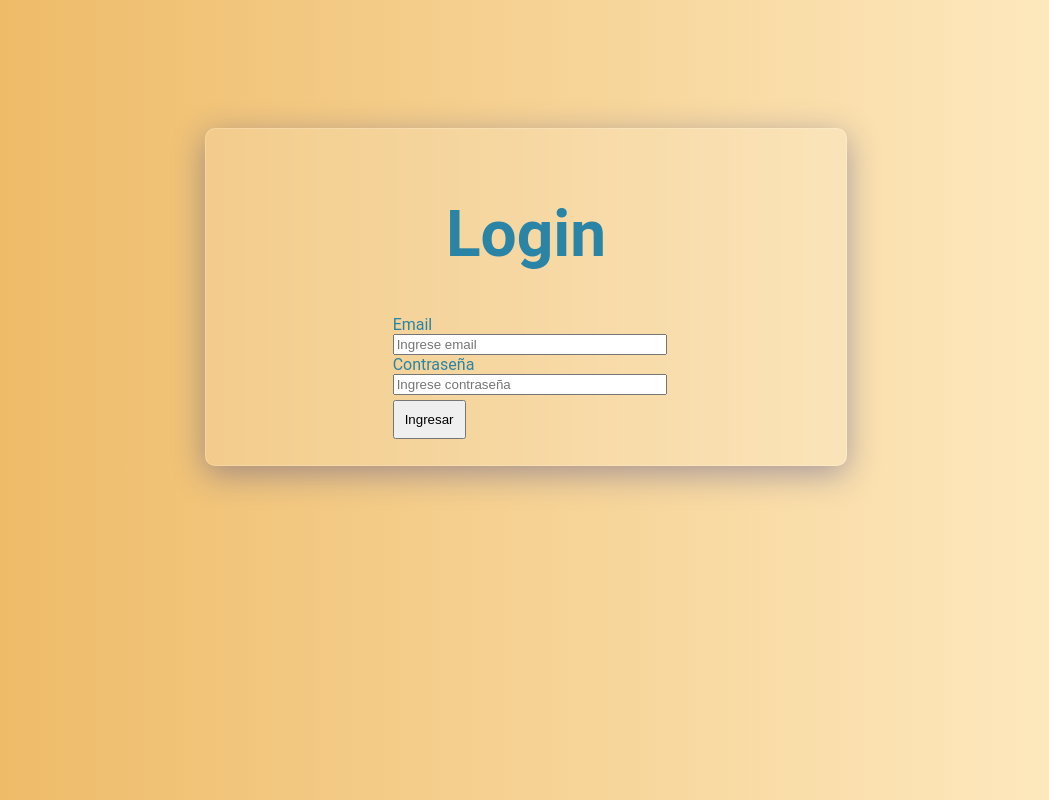
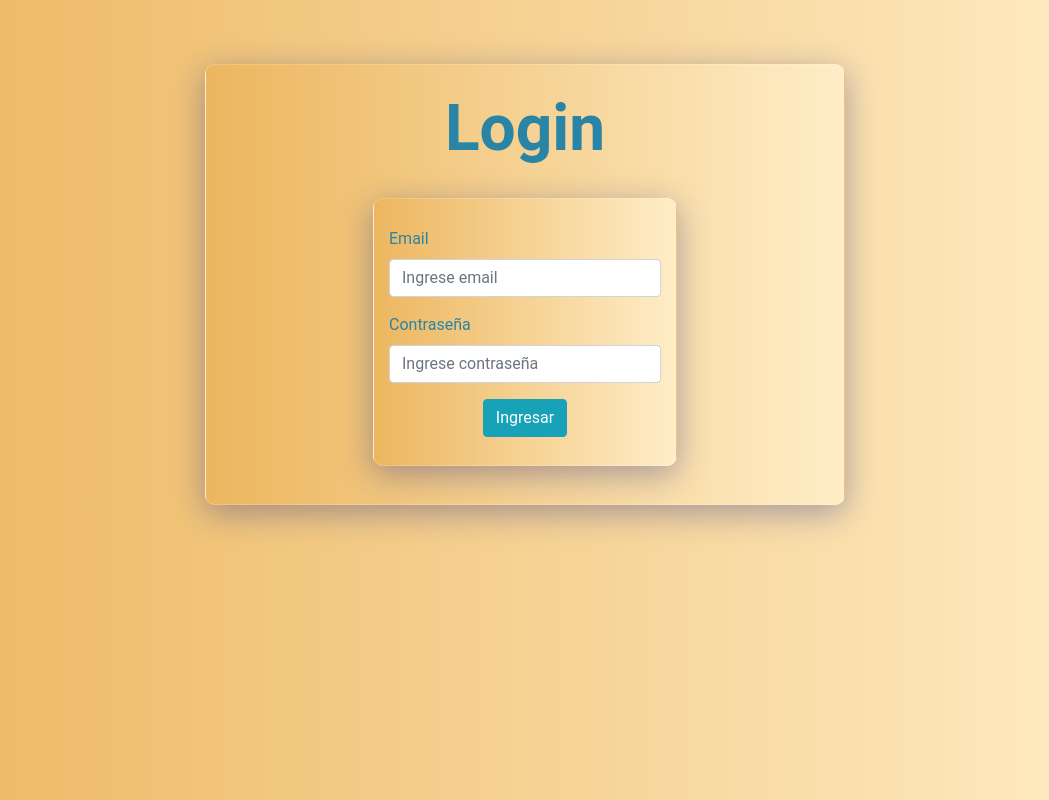
Before and after one commit to sebaromero/react-crud, a React (Create React App) app: page / in a window 1280 px wide. Shown: the whole page, without its empty margins (115-1164 px from the left). Built offline with nearby package versions, Linux system fonts and the light colour scheme.

Commit message:
Agregamos estilos a los campos, botones y containers + creacion de componente independiente formulario

```diff
--- a/package.json
+++ b/package.json
@@ -7,6 +7,7 @@
     "@testing-library/react": "^11.1.0",
     "@testing-library/user-event": "^12.1.10",
     "axios": "^0.21.1",
+    "bootstrap": "^4.6.0",
     "font-awesome": "^4.7.0",
     "formik": "^2.2.6",
     "react": "^17.0.1",
--- a/public/index.html
+++ b/public/index.html
@@ -3,6 +3,9 @@
   <head>
     <meta charset="utf-8" />
     <link rel="icon" href="%PUBLIC_URL%/favicon.ico" />
+    <link rel="stylesheet" href="https://stackpath.bootstrapcdn.com/bootstrap/4.1.0/css/bootstrap.min.css"
+    integrity="sha384-9gVQ4dYFwwWSjIDZnLEWnxCjeSWFphJiwGPXr1jddIhOegiu1FwO5qRGvFXOdJZ4"
+    crossorigin="anonymous">
     <meta name="viewport" content="width=device-width, initial-scale=1" />
     <meta name="theme-color" content="#000000" />
     <meta
--- /dev/null
+++ b/src/containers/Components/Formulario.css
@@ -0,0 +1,9 @@
+
+.container {
+
+background: hsla(37, 79%, 65%, 1);
+background: linear-gradient(0deg, hsla(37, 79%, 65%, 1) 0%, hsla(41, 100%, 89%, 1) 100%);
+background: -moz-linear-gradient(0deg, hsla(37, 79%, 65%, 1) 0%, hsla(41, 100%, 89%, 1) 100%);
+background: -webkit-linear-gradient(0deg, hsla(37, 79%, 65%, 1) 0%, hsla(41, 100%, 89%, 1) 100%);
+filter: progid: DXImageTransform.Microsoft.gradient( startColorstr="#ECB55D", endColorstr="#FFEDC7", GradientType=1 );
+}
--- /dev/null
+++ b/src/containers/Components/Formulario.js
@@ -0,0 +1,37 @@
+import { Field, Form } from "formik";
+import "./Formulario.css";
+import React from 'react';
+
+const Formulario = () => {
+return (
+     <div className="container">
+          <Form className="form mb-3">
+               <div className="email">
+               <label htmlFor="email" className="form-label mt-3">Email</label>
+               <Field className="form-control"
+               id="email"
+               name="email"
+               type="email"
+               placeholder="Ingrese email"
+               />
+               </div>
+               <div className="password">
+               <label className="form-label mt-3"
+               htmlFor="password">Contraseña</label>
+               <Field className="form-control"
+               id="password"
+               type="password"
+               name="password"
+               placeholder="Ingrese contraseña"
+               />
+               </div>
+               <div className="text-center mt-3">
+               <button className="btn btn-info "
+               type="submit">Ingresar</button>
+               </div>
+               </Form>
+          </div>
+     )
+}
+
+export default Formulario
--- a/src/containers/Login/Login.css
+++ b/src/containers/Login/Login.css
@@ -1,4 +1,4 @@
-html {
+html, body {
 
 background: hsla(37, 79%, 65%, 1);
 background: linear-gradient(0deg, hsla(37, 79%, 65%, 1) 0%, hsla(41, 100%, 89%, 1) 100%);
@@ -10,9 +10,9 @@ filter: progid: DXImageTransform.Microsoft.gradient( startColorstr="#ECB55D", en
 .container {
 
 width: 50%;
-height: 150%;
-display: flex;
-margin-top: 10%;
+height: 50%;
+margin-top: 5%;
+margin-bottom: 2%;
 font-size: 1rem;
 background: rgba( 255, 255, 255, 0.15 );
 box-shadow: 0 8px 32px 0 rgba( 31, 38, 135, 0.37 );
@@ -33,24 +33,6 @@ align-items: center;
 .header {
 
 font-size: 4rem;
-font-weight: 500, bold;
+font-weight: bold;
+text-align: center;
 }
-
-.email, .password {
-
-flex-direction: row;
-align-self: center;
-width: 100%;
-padding: 5%, 10%;
-margin: 8px, 0;
-}
-
-.submit {
-
-align-self: center;
-justify-self: center;
-text-align: center;
-padding: 10px;
-margin-top: 5px;
-cursor: pointer;
-}
--- a/src/containers/Login/Login.js
+++ b/src/containers/Login/Login.js
@@ -1,5 +1,6 @@
 import "./Login.css";
 import { Formik, Field, Form } from "formik";
+import Formulario from "../Components/Formulario";
 // import { useState , useEffect } from "react";
 
 const validation = values => {
@@ -22,35 +23,13 @@ const Login = () => {
         initialValues = {{
           email: '',
           password: ''}}
-        onSubmit={( values, actions )=>{
+          onSubmit={( values, actions )=>{
           console.log(values)
           console.log(actions)
           actions.setSubmitting(false);
           }}
         validate={validation}>
-        <Form className="form">
-          <div className="email">
-            <label htmlFor="email">Email</label>
-            <Field className="email"
-                   id="email"
-                   type="email"
-                   name="email"
-                   placeholder="Ingrese email"
-                   required/>
-          </div>
-          <div className="password">
-            <label className="label"
-                   htmlFor="password">Contraseña</label>
-            <Field className="password"
-                   id="password"
-                   type="password"
-                   name="password"
-                   placeholder="Ingrese contraseña"
-                   required/>
-            </div>
-            <button className="submit"
-                    type="submit">Ingresar</button>
-        </Form>
+        <Formulario/>
       </Formik>
     </div>
   );
```
Also changed, not shown: 1 other file (tests, documents, lock files or other folders).
